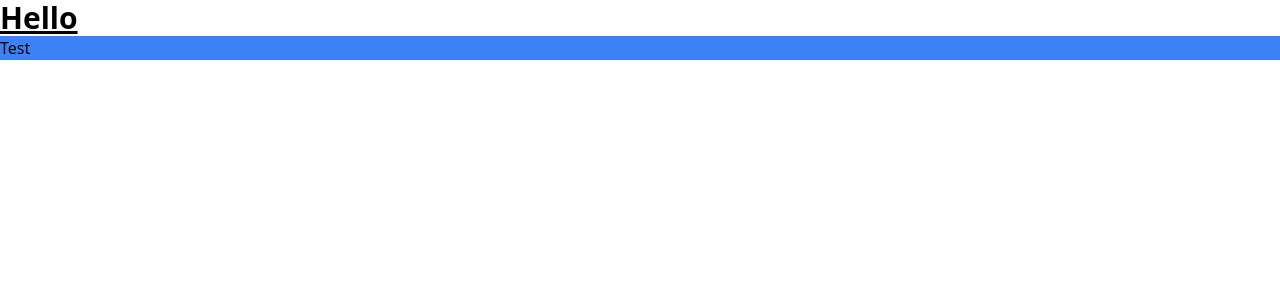
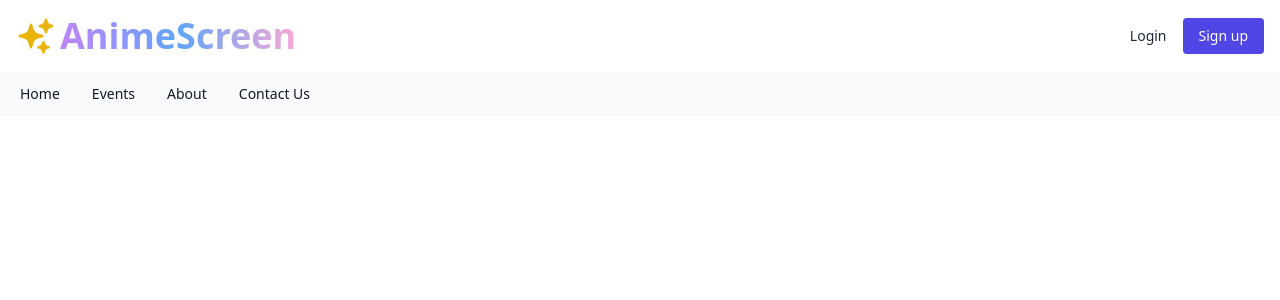
Before and after one commit to finleyjepson/T3A2-B-Frontend, a React (Vite) app: page / in a window 1280 px wide. Shown: the top 300 px of the page. Built offline with nearby package versions, Linux system fonts and the light colour scheme.

Commit message:
feat: created placeholder header, logo, signup/login and nav bar

```diff
--- a/src/App.jsx
+++ b/src/App.jsx
@@ -1,8 +1,46 @@
 function App() {
     return (
         <>
-        <h1 className="text-3xl font-bold underline">Hello</h1>
-        <div className="bg-blue-500">Test</div>
+            {/* Change className="p-4" to increase padding */}
+            <header className="p-4 flex items-center justify-between">
+                {/* Adding placeholder logo from Heroicons.com */}
+                <a href="" className="flex items-center gap-1">
+                    <svg xmlns="http://www.w3.org/2000/svg" viewBox="0 0 24 24" className="w-10 h-10 fill-yellow-500">
+                        <path fillRule="evenodd" d="M9 4.5a.75.75 0 0 1 .721.544l.813 2.846a3.75 3.75 0 0 0 2.576 2.576l2.846.813a.75.75 0 0 1 0 1.442l-2.846.813a3.75 3.75 0 0 0-2.576 2.576l-.813 2.846a.75.75 0 0 1-1.442 0l-.813-2.846a3.75 3.75 0 0 0-2.576-2.576l-2.846-.813a.75.75 0 0 1 0-1.442l2.846-.813A3.75 3.75 0 0 0 7.466 7.89l.813-2.846A.75.75 0 0 1 9 4.5ZM18 1.5a.75.75 0 0 1 .728.568l.258 1.036c.236.94.97 1.674 1.91 1.91l1.036.258a.75.75 0 0 1 0 1.456l-1.036.258c-.94.236-1.674.97-1.91 1.91l-.258 1.036a.75.75 0 0 1-1.456 0l-.258-1.036a2.625 2.625 0 0 0-1.91-1.91l-1.036-.258a.75.75 0 0 1 0-1.456l1.036-.258a2.625 2.625 0 0 0 1.91-1.91l.258-1.036A.75.75 0 0 1 18 1.5ZM16.5 15a.75.75 0 0 1 .712.513l.394 1.183c.15.447.5.799.948.948l1.183.395a.75.75 0 0 1 0 1.422l-1.183.395c-.447.15-.799.5-.948.948l-.395 1.183a.75.75 0 0 1-1.422 0l-.395-1.183a1.5 1.5 0 0 0-.948-.948l-1.183-.395a.75.75 0 0 1 0-1.422l1.183-.395c.447-.15.799-.5.948-.948l.395-1.183A.75.75 0 0 1 16.5 15Z" clipRule="evenodd" />
+                    </svg>
+                    {/* Adding placeholder app name */}
+                    <span className="text-2xl md:text-4xl font-extrabold bg-gradient-to-r from-purple-400 via-blue-400 to-pink-300 inline-block text-transparent bg-clip-text">AnimeScreen</span>
+                </a>
+                {/* Login / Sign up buttons */}
+                <div class="flex space-x-4 items-center">
+                    <a href="#" class="text-gray-800 text-sm">Login</a>
+                    <a href="#" class="bg-indigo-600 px-4 py-2 rounded text-white hover:bg-indigo-500 text-sm">Sign up</a>
+                </div>
+            </header>
+            {/* Navigation bar */}
+            <nav class="bg-gray-50 dark:bg-gray-700">
+                <div class="px-5 py-3">
+                    <div class="flex items-center">
+                        <ul class="flex flex-row font-medium mt-0 space-x-8 rtl:space-x-reverse text-sm">
+                            <li>
+                                <a href="#" class="text-gray-900 dark:text-white hover:underline" aria-current="page">Home</a>
+                            </li>
+                            <li>
+                                <a href="#" class="text-gray-900 dark:text-white hover:underline">Events</a>
+                            </li>
+                            <li>
+                                <a href="#" class="text-gray-900 dark:text-white hover:underline">About</a>
+                            </li>
+                            <li>
+                                <a href="#" class="text-gray-900 dark:text-white hover:underline">Contact Us</a>
+                            </li>
+                        </ul>
+                    </div>
+                </div>
+            </nav>
+
+
+
         </>
     )
     }
```
Also changed, not shown: tailwind.config.js (line endings or trailing spaces).
